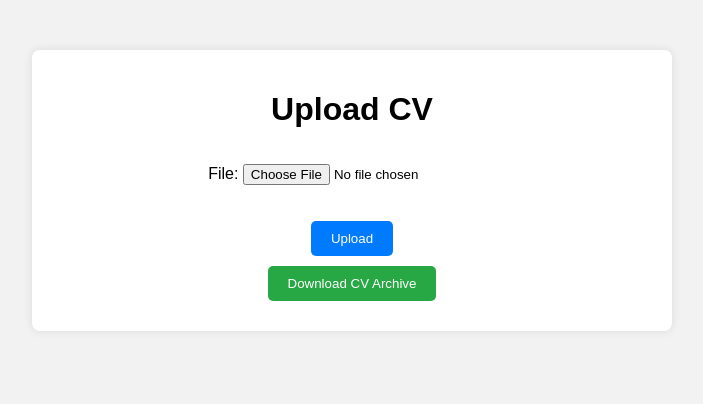
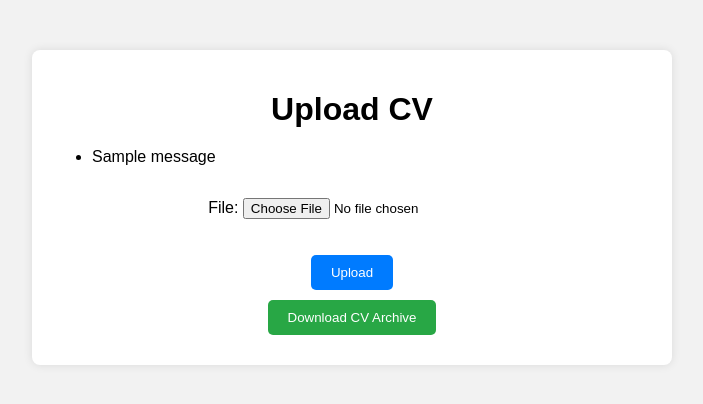
Before and after one commit to abood-74/CVtoExcelConverter, a Django app: page /parser/cv/upload/ in a window 1280 px wide. Shown: the top 404 px of the page, without its empty margins (288-991 px from the left). Run offline with Django 5.2, Linux system fonts and the light colour scheme; tables that the repository leaves empty hold one stand-in row (values such as "Sample post"); one stand-in notice (Sample message) is shown.

Commit message:
edit the messages

```diff
--- a/templates/parser/cv_upload.html
+++ b/templates/parser/cv_upload.html
@@ -55,6 +55,17 @@
 <body>
     <div class="container">
         <h1>Upload CV</h1>
+        {% if messages %}
+        <ul class="messages">
+            {% for message in messages %}
+                {% if forloop.last %}
+                    <li>{{ message }}</li>
+                {% endif %}
+            {% endfor %}
+        </ul>
+    {% endif %}
+
+
         <form method="post" action="{% url 'cv_upload' %}" enctype="multipart/form-data">
             {% csrf_token %}
             {{ form.as_p }}
```
Also changed, not shown: 1 other file.
